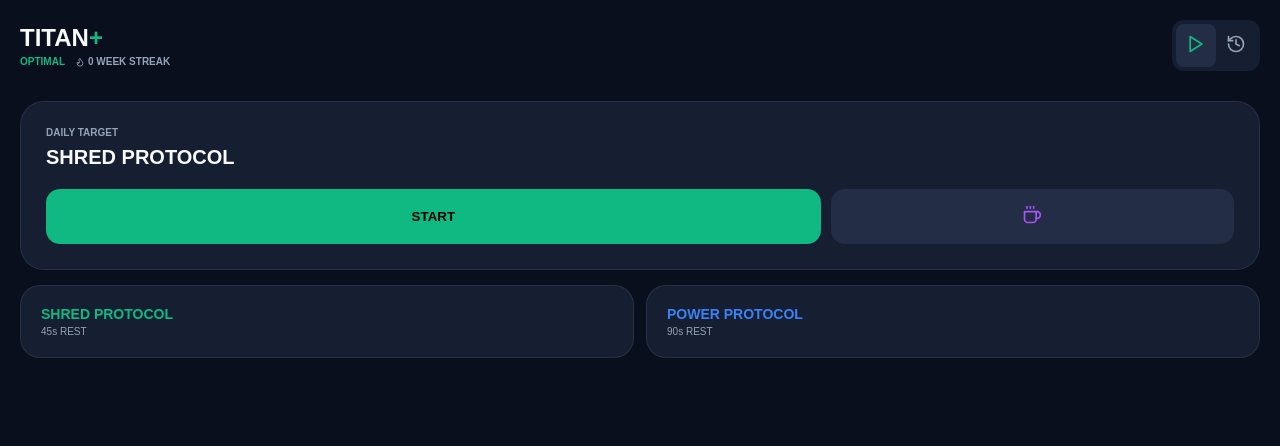
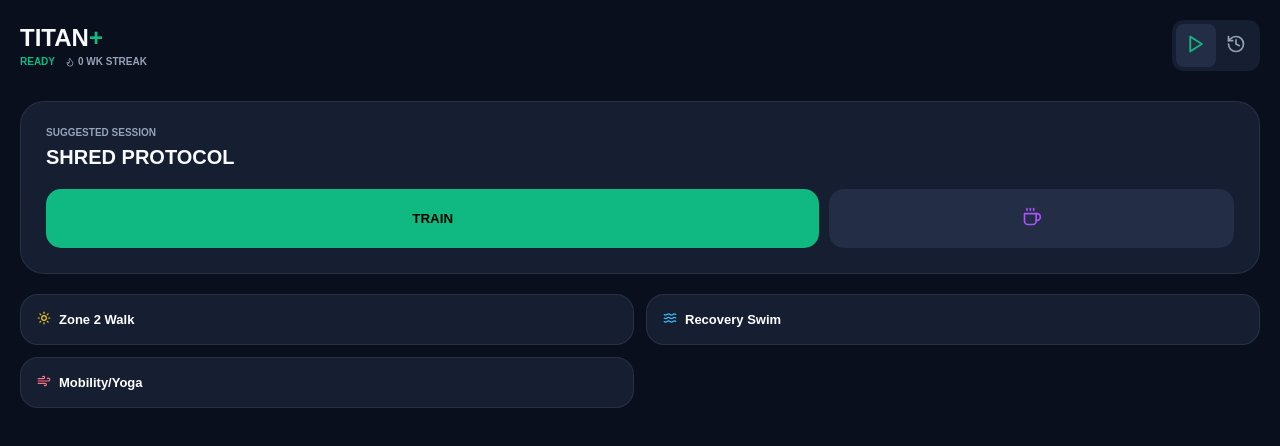
Before and after one commit to srafiq2406teachered-byte/Titan-Tracker, a React (Vite) app: page / in a window 1280 px wide. Shown: the top 446 px of the page. Built offline with nearby package versions, Linux system fonts and the light colour scheme.

Commit message:
Update App.jsx

```diff
--- a/src/App.jsx
+++ b/src/App.jsx
@@ -1,21 +1,27 @@
 import React, { useState, useEffect, useMemo } from 'react';
 import {
   Clock, History, Play, Check, Plus, Trophy, Calendar,
-  TrendingUp, Zap, BarChart2, Coffee, Wind, Sun, Flame
+  TrendingUp, Zap, BarChart2, Coffee, Wind, Sun, Flame, Activity, Waves
 } from 'lucide-react';
 
 const TitanTracker = () => {
-  // --- 1. CORE DATA ---
+  // --- 1. CONFIGURATION ---
   const WORKOUTS = {
     SHRED: { id: 'SHRED', name: "SHRED PROTOCOL", rest: 45, ids: ["A1", "A2", "B1", "D1", "D2"], color: '#10B981' },
     POWER: { id: 'POWER', name: "POWER PROTOCOL", rest: 90, ids: ["A1", "A2", "B1", "B2", "C1", "C2"], color: '#3B82F6' }
   };
 
   const EXERCISES = [
-    { id: "A1", name: "Leg Press", type: "KG" }, { id: "A2", name: "Lat Pulldown", type: "KG" },
-    { id: "B1", name: "Chest Press", type: "KG" }, { id: "B2", name: "Leg Curl", type: "KG" },
-    { id: "C1", name: "Cable Row", type: "KG" }, { id: "C2", name: "DB Press", type: "KG" },
-    { id: "D1", name: "Plank/Core", type: "MIN" }, { id: "D2", name: "Walking Lunges", type: "KG" }
+    { id: "A1", name: "Leg Press" }, { id: "A2", name: "Lat Pulldown" },
+    { id: "B1", name: "Chest Press" }, { id: "B2", name: "Leg Curl" },
+    { id: "C1", name: "Cable Row" }, { id: "C2", name: "DB Press" },
+    { id: "D1", name: "Plank/Core" }, { id: "D2", name: "Walking Lunges" }
+  ];
+
+  const EXTRAS = [
+    { id: 'WALK', name: 'Zone 2 Walk', type: 'MIN', color: '#FACC15', icon: <Sun size={14}/> },
+    { id: 'SWIM', name: 'Recovery Swim', type: 'MIN', color: '#38BDF8', icon: <Waves size={14}/> },
+    { id: 'STRETCH', name: 'Mobility/Yoga', type: 'MIN', color: '#FB7185', icon: <Wind size={14}/> }
   ];
 
   const T = {
@@ -31,41 +37,33 @@ const TitanTracker = () => {
   const [setCounts, setSetCounts] = useState({});
   const [timeLeft, setTimeLeft] = useState(0);
 
-  // --- 3. PERSISTENCE (V52 Fresh Key) ---
+  // --- 3. PERSISTENCE ---
   useEffect(() => {
-    try {
-      const saved = localStorage.getItem('titan_v52_final');
-      if (saved) setHistory(JSON.parse(saved));
-    } catch (e) { console.error("History Load Error", e); }
+    const saved = localStorage.getItem('titan_v53_data');
+    if (saved) setHistory(JSON.parse(saved));
   }, []);
 
   useEffect(() => {
-    localStorage.setItem('titan_v52_final', JSON.stringify(history));
+    localStorage.setItem('titan_v53_data', JSON.stringify(history));
   }, [history]);
 
-  // --- 4. ENGINE (STREAKS & RECOVERY) ---
+  // --- 4. ENGINE (STREAKS & LOGIC) ---
   const stats = useMemo(() => {
+    if (!history.length) return { status: 'READY', streak: 0 };
     const now = new Date();
-    const lastSession = history[0];
-    const diffHours = lastSession ? (now - new Date(lastSession.fullDate)) / 3600000 : 100;
+    const diffHours = (now - new Date(history[0].fullDate)) / 3600000;
 
-    // Calculate Streak (Weeks with 3+ workouts)
     let streak = 0;
-    for (let i = 0; i < 12; i++) {
-      const weekStart = new Date(); weekStart.setDate(now.getDate() - (i * 7 + now.getDay()));
-      const weekEnd = new Date(weekStart); weekEnd.setDate(weekStart.getDate() + 7);
+    for (let i = 0; i < 8; i++) {
+      const start = new Date(); start.setDate(now.getDate() - (i * 7 + now.getDay()));
+      const end = new Date(start); end.setDate(start.getDate() + 7);
       const count = history.filter(h => {
         const d = new Date(h.fullDate);
-        return d >= weekStart && d < weekEnd && h.id !== 'REST';
+        return d >= start && d < end && !['REST', 'WALK', 'SWIM', 'STRETCH'].includes(h.id);
       }).length;
       if (count >= 3) streak++; else break;
     }
-
-    return {
-      status: diffHours < 20 ? 'HEALING' : 'OPTIMAL',
-      statusColor: diffHours < 20 ? '#F59E0B' : T.accent,
-      streak
-    };
+    return { status: diffHours < 20 ? 'HEALING' : 'OPTIMAL', streak };
   }, [history]);
 
   // --- 5. HANDLERS ---
@@ -78,10 +76,16 @@ const TitanTracker = () => {
     setView('train');
   };
 
+  const startExtra = (ext) => {
+    setActiveSession({ id: ext.id, name: ext.name, color: ext.color, rest: 0, list: [{ id: ext.id, name: ext.name, type: ext.type }] });
+    setSetCounts({ [ext.id]: 1 });
+    setView('train');
+  };
+
   const logRest = () => {
     const entry = {
       id: 'REST', date: new Date().toLocaleDateString('en-GB', { day: '2-digit', month: 'short' }),
-      fullDate: new Date().toISOString(), name: "REST & RECOVERY", color: T.rest, details: [], volume: 0
+      fullDate: new Date().toISOString(), name: "REST DAY", color: T.rest, details: [], volume: 0
     };
     setHistory([entry, ...history]);
     setView('log');
@@ -90,7 +94,7 @@ const TitanTracker = () => {
   const finishSession = () => {
     const details = activeSession.list.map(ex => {
       const sets = [];
-      for (let i = 0; i < (setCounts[ex.id] || 3); i++) {
+      for (let i = 0; i < (setCounts[ex.id] || 1); i++) {
         const w = parseFloat(sessionData[`${ex.id}-s${i}-w`]) || 0;
         const r = parseFloat(sessionData[`${ex.id}-s${i}-r`]) || 0;
         if (w || r) sets.push({ w, r });
@@ -115,70 +119,68 @@ const TitanTracker = () => {
         <div>
           <h1 style={{ fontSize: '24px', fontWeight: '900', margin: 0 }}>TITAN<span style={{color: T.accent}}>+</span></h1>
           <div style={{ display: 'flex', gap: '10px', marginTop: '4px' }}>
-            <span style={{ fontSize: '10px', color: stats.statusColor, fontWeight: '900' }}>{stats.status}</span>
+            <span style={{ fontSize: '10px', color: stats.status === 'HEALING' ? '#F59E0B' : T.accent, fontWeight: '900' }}>{stats.status}</span>
             <span style={{ fontSize: '10px', color: T.subtext, fontWeight: '900', display: 'flex', alignItems: 'center', gap: '3px' }}>
-              <Flame size={10} fill={stats.streak > 0 ? '#FF6B00' : 'none'}/> {stats.streak} WEEK STREAK
+              <Flame size={10} fill={stats.streak > 0 ? '#FF6B00' : 'none'}/> {stats.streak} WK STREAK
             </span>
           </div>
         </div>
         <div style={{ display: 'flex', background: T.surface, padding: '4px', borderRadius: '12px' }}>
-          {['menu', 'log'].map(v => (
-            <button key={v} onClick={() => setView(v)} style={{ border: 'none', padding: '10px', background: view === v ? T.card : 'transparent', color: view === v ? T.accent : T.subtext, borderRadius: '8px' }}>
-              {v === 'menu' ? <Play size={20}/> : <History size={20}/>}
-            </button>
-          ))}
+          <button onClick={() => setView('menu')} style={{ border: 'none', padding: '10px', background: view === 'menu' ? T.card : 'transparent', color: view === 'menu' ? T.accent : T.subtext, borderRadius: '8px' }}><Play size={20}/></button>
+          <button onClick={() => setView('log')} style={{ border: 'none', padding: '10px', background: view === 'log' ? T.card : 'transparent', color: view === 'log' ? T.accent : T.subtext, borderRadius: '8px' }}><History size={20}/></button>
         </div>
       </div>
 
-      {/* VIEW: MENU */}
+      {/* MENU */}
       {view === 'menu' && (
-        <div style={{ display: 'flex', flexDirection: 'column', gap: '15px' }}>
+        <div style={{ display: 'flex', flexDirection: 'column', gap: '20px' }}>
           <div style={{ background: T.surface, padding: '25px', borderRadius: '24px', border: `1px solid ${T.border}` }}>
-            <div style={{ fontSize: '10px', fontWeight: '900', color: T.subtext, marginBottom: '8px' }}>DAILY TARGET</div>
+            <div style={{ fontSize: '10px', fontWeight: '900', color: T.subtext, marginBottom: '8px' }}>SUGGESTED SESSION</div>
             <div style={{ fontSize: '20px', fontWeight: '900', marginBottom: '20px' }}>
               {history[0]?.id === 'SHRED' ? 'POWER PROTOCOL' : 'SHRED PROTOCOL'}
             </div>
             <div style={{ display: 'flex', gap: '10px' }}>
-              <button onClick={() => startWorkout(history[0]?.id === 'SHRED' ? 'POWER' : 'SHRED')} style={{ flex: 2, background: T.accent, border: 'none', padding: '16px', borderRadius: '14px', fontWeight: '900' }}>START</button>
-              <button onClick={logRest} style={{ flex: 1, background: T.card, color: T.rest, border: 'none', padding: '16px', borderRadius: '14px' }}><Coffee size={20} style={{margin:'0 auto'}}/></button>
+              <button onClick={() => startWorkout(history[0]?.id === 'SHRED' ? 'POWER' : 'SHRED')} style={{ flex: 2, background: T.accent, border: 'none', padding: '18px', borderRadius: '15px', fontWeight: '900' }}>TRAIN</button>
+              <button onClick={logRest} style={{ flex: 1, background: T.card, color: T.rest, border: 'none', padding: '18px', borderRadius: '15px' }}><Coffee size={20} style={{margin:'0 auto'}}/></button>
             </div>
           </div>
 
           <div style={{ display: 'grid', gridTemplateColumns: '1fr 1fr', gap: '12px' }}>
-            {Object.values(WORKOUTS).map(w => (
-              <button key={w.id} onClick={() => startWorkout(w.id)} style={{ background: T.surface, border: `1px solid ${T.border}`, padding: '20px', borderRadius: '20px', textAlign: 'left', color: '#FFF' }}>
-                <div style={{ color: w.color, fontWeight: '900', fontSize: '14px' }}>{w.name}</div>
-                <div style={{ color: T.subtext, fontSize: '10px', marginTop: '4px' }}>{w.rest}s REST</div>
-              </button>
-            ))}
+             {EXTRAS.map(ext => (
+               <button key={ext.id} onClick={() => startExtra(ext)} style={{ background: T.surface, border: `1px solid ${T.border}`, padding: '16px', borderRadius: '18px', textAlign: 'left', display: 'flex', alignItems: 'center', gap: '8px' }}>
+                 <div style={{color: ext.color}}>{ext.icon}</div>
+                 <div style={{fontSize: '13px', fontWeight: '700', color: '#FFF'}}>{ext.name}</div>
+               </button>
+             ))}
           </div>
         </div>
       )}
 
-      {/* VIEW: TRAIN */}
+      {/* TRAINING */}
       {view === 'train' && activeSession && (
         <div style={{ display: 'flex', flexDirection: 'column', gap: '20px', paddingBottom: '120px' }}>
           {activeSession.list.map(ex => (
             <div key={ex.id} style={{ background: T.surface, padding: '20px', borderRadius: '24px', border: `1px solid ${T.border}` }}>
               <div style={{ fontWeight: '900', fontSize: '17px', marginBottom: '15px' }}>{ex.name}</div>
-              {[...Array(setCounts[ex.id] || 3)].map((_, i) => (
+              {[...Array(setCounts[ex.id] || 1)].map((_, i) => (
                 <div key={i} style={{ display: 'flex', gap: '10px', marginBottom: '10px' }}>
                   <button type="button" onClick={() => setTimeLeft(activeSession.rest)} style={{ width: '50px', height: '50px', background: T.card, borderRadius: '12px', border: 'none', color: T.accent, fontWeight: '900' }}>{i + 1}</button>
-                  <input type="number" placeholder="KG" onChange={e => setSessionData({...sessionData, [`${ex.id}-s${i}-w`]: e.target.value})} style={{ flex: 1, height: '50px', background: '#000', border: `1px solid ${T.border}`, borderRadius: '12px', color: '#FFF', textAlign: 'center' }} />
-                  <input type="number" placeholder="REPS" onChange={e => setSessionData({...sessionData, [`${ex.id}-s${i}-r`]: e.target.value})} style={{ flex: 1, height: '50px', background: '#000', border: `1px solid ${T.border}`, borderRadius: '12px', color: T.accent, textAlign: 'center' }} />
+                  <input type="number" placeholder={ex.type === 'MIN' ? 'MIN' : 'KG'} onChange={e => setSessionData({...sessionData, [`${ex.id}-s${i}-w`]: e.target.value})} style={{ flex: 1, height: '50px', background: '#000', border: `1px solid ${T.border}`, borderRadius: '12px', color: '#FFF', textAlign: 'center' }} />
+                  <input type="number" placeholder={ex.type === 'MIN' ? 'BPM' : 'REPS'} onChange={e => setSessionData({...sessionData, [`${ex.id}-s${i}-r`]: e.target.value})} style={{ flex: 1, height: '50px', background: '#000', border: `1px solid ${T.border}`, borderRadius: '12px', color: T.accent, textAlign: 'center' }} />
                 </div>
               ))}
-              <button onClick={() => setSetCounts({...setCounts, [ex.id]: (setCounts[ex.id] || 3) + 1})} style={{ width: '100%', padding: '10px', background: 'transparent', border: `1px dashed ${T.border}`, borderRadius: '10px', color: T.subtext, fontSize: '11px' }}>+ ADD SET</button>
+              {activeSession.rest > 0 && (
+                <button onClick={() => setSetCounts({...setCounts, [ex.id]: (setCounts[ex.id] || 3) + 1})} style={{ width: '100%', padding: '10px', background: 'transparent', border: `1px dashed ${T.border}`, borderRadius: '10px', color: T.subtext, fontSize: '11px' }}>+ ADD SET</button>
+              )}
             </div>
           ))}
-          <button onClick={finishSession} style={{ position: 'fixed', bottom: '30px', left: '20px', right: '20px', background: T.accent, padding: '20px', borderRadius: '18px', fontWeight: '900', color: '#000', border: 'none' }}>LOG SESSION</button>
+          <button onClick={finishSession} style={{ position: 'fixed', bottom: '30px', left: '20px', right: '20px', background: T.accent, padding: '24px', borderRadius: '18px', fontWeight: '900', color: '#000', border: 'none', boxShadow: '0 10px 40px rgba(0,0,0,0.5)' }}>LOG SESSION</button>
         </div>
       )}
 
-      {/* VIEW: LOG */}
+      {/* LOG */}
       {view === 'log' && (
         <div style={{ display: 'flex', flexDirection: 'column', gap: '12px' }}>
-          {history.length === 0 && <div style={{ textAlign: 'center', color: T.subtext, marginTop: '50px' }}>No sessions yet.</div>}
           {history.map((h, i) => (
             <div key={i} style={{ background: T.surface, padding: '18px', borderRadius: '18px', borderLeft: `4px solid ${h.color}` }}>
               <div style={{ display: 'flex', justifyContent: 'space-between' }}>
@@ -188,7 +190,6 @@ const TitanTracker = () => {
               {h.volume > 0 && <div style={{ fontSize: '11px', color: T.subtext, marginTop: '5px' }}>{h.volume.toLocaleString()} KG VOLUME</div>}
             </div>
           ))}
-          <button onClick={() => { if(confirm('Wipe?')) setHistory([]); }} style={{ opacity: 0.2, marginTop: '20px', color: '#F00', background: 'none', border: 'none' }}>Wipe Data</button>
         </div>
       )}
 
@@ -200,7 +201,7 @@ const TitanTracker = () => {
         </div>
       )}
 
-      {/* TIMER LOGIC */}
+      {/* TIMER TICKER */}
       {useEffect(() => {
         let timer;
         if (timeLeft > 0) timer = setInterval(() => setTimeLeft(p => p - 1), 1000);
```
